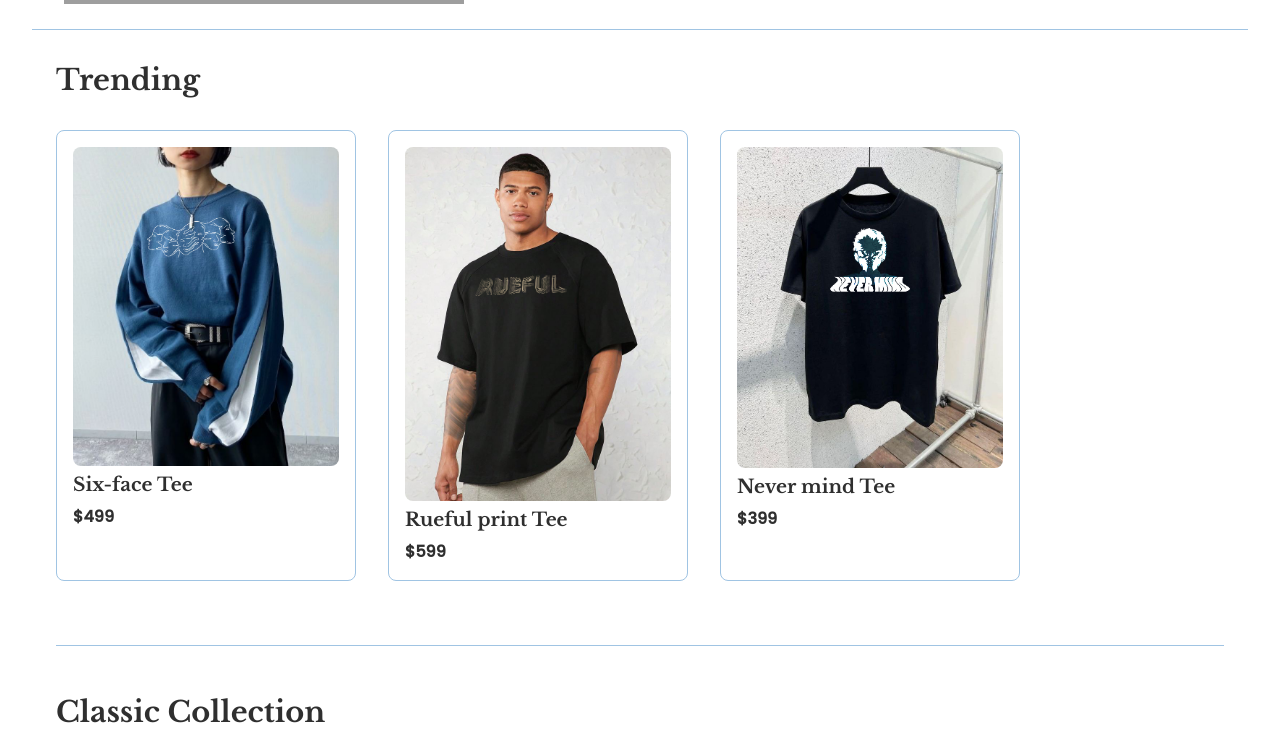
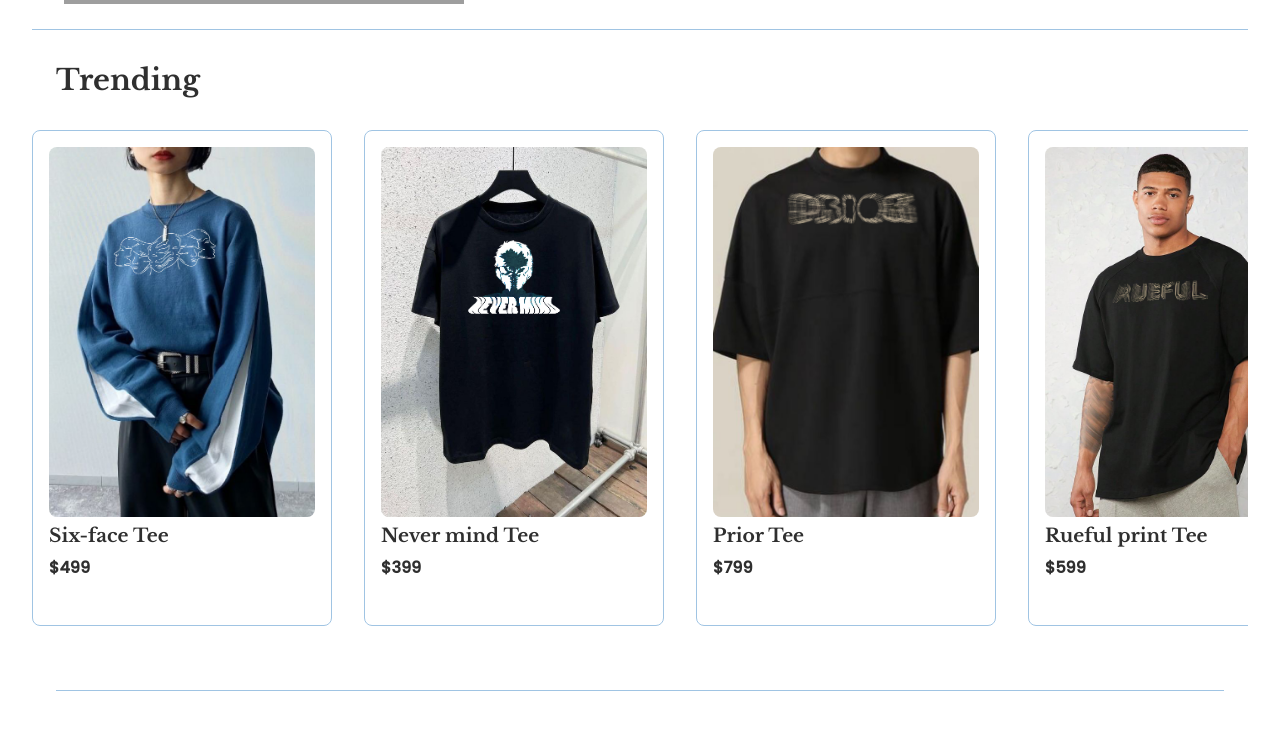
Before and after one commit to sayful-hassan/SAYF, a React (Vite) app: page /new in a window 1280 px wide. Shown: the part 460-1201 px from the top of the page. Built offline with nearby package versions, Linux system fonts and the light colour scheme; grey boxes are pictures that could not be loaded.

Commit message:
Adjusted the height of the product image

```diff
--- a/src/pages/NewArrivals.jsx
+++ b/src/pages/NewArrivals.jsx
@@ -4,6 +4,7 @@ import '../styles/NewArrivals.css';
 import sixFaceTee from '../assets/images/tshirts/D3 mockup.jpg'
 import ruefulTee from '../assets/images/tshirts/BL1.jpg'
 import neverMind from '../assets/images/tshirts/WHITE BLACK.jpg'
+import prior from '../assets/images/tshirts/2.jpg'
 
 const NewArrivals = () => {
   const collections = ['Trending', 'Classic Collection', 'Core Product'];
@@ -14,15 +15,20 @@ const NewArrivals = () => {
       image : sixFaceTee
     },
     {
+      title : 'Never mind Tee',
+      price : '$399',
+      image : neverMind
+    },
+    {
+      title : 'Prior Tee',
+      price : '$799',
+      image : prior
+    },
+    {
       title : 'Rueful print Tee',
       price : '$599',
       image : ruefulTee
     },
-    {
-      title : 'Never mind Tee',
-      price : '$399',
-      image : neverMind
-    }
   ]
 
   return (
--- a/src/styles/NewArrivals.css
+++ b/src/styles/NewArrivals.css
@@ -63,7 +63,7 @@
 
   .product-card img.product-image {
     width: 100%;
-    height: auto;
+    height: 80%;
     border-radius: 8px;
     object-fit: cover;
   }
```
